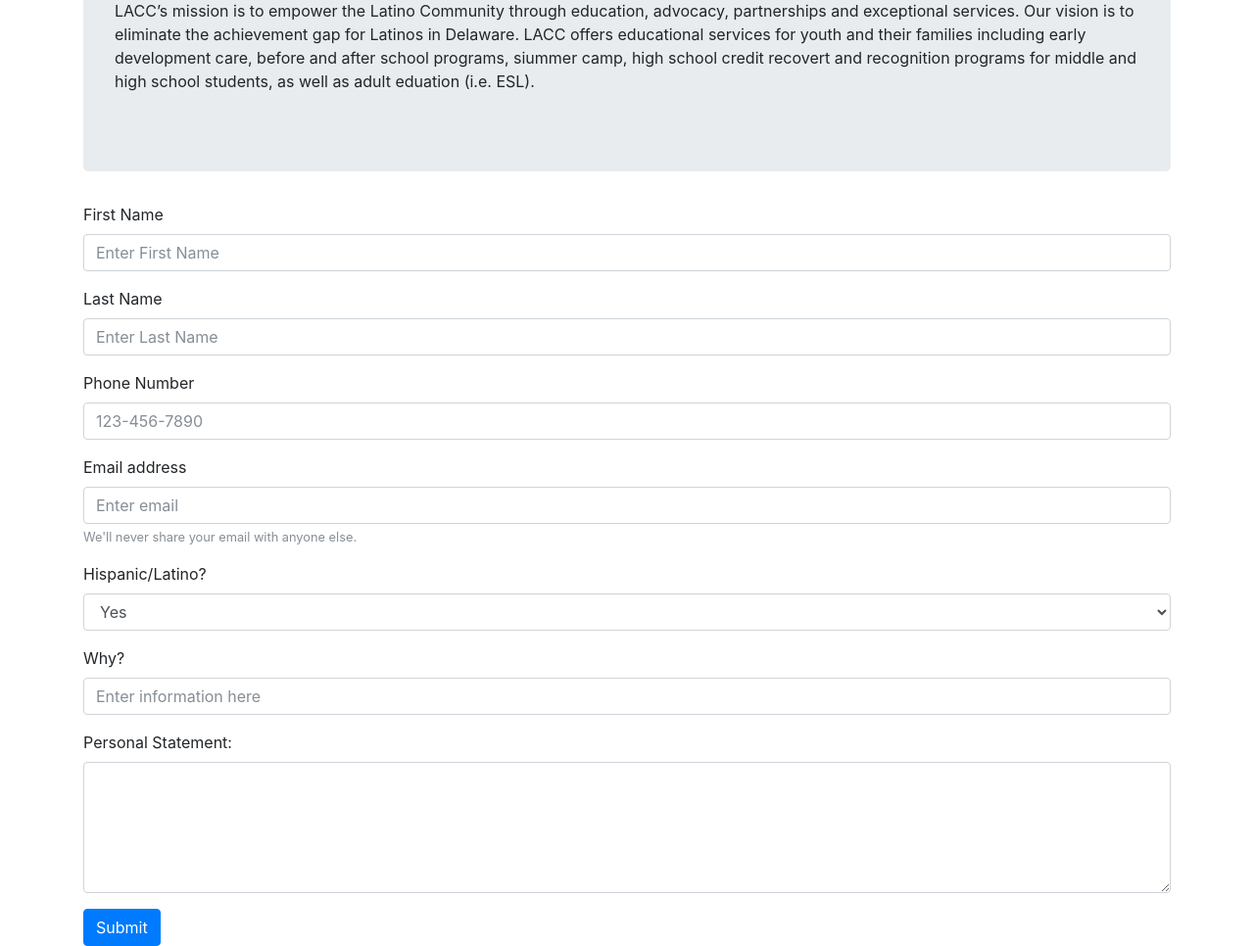
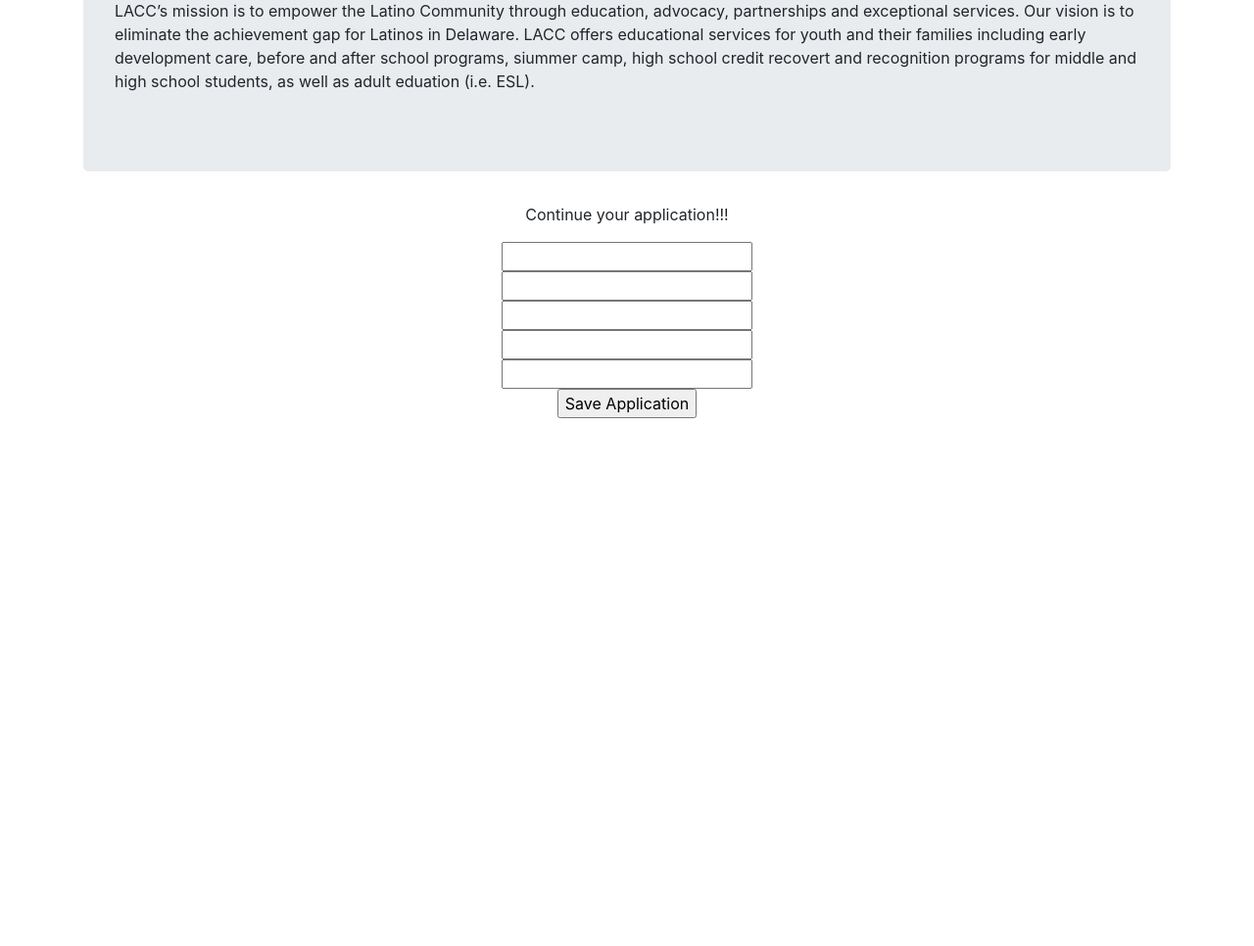
Before and after one commit to delaware2017/team-13, a Flask app: template flask-logins/templates/application.html in a window 1280 px wide. Shown: the part 204-1170 px from the top of the page at 98% size. After the commit the page ends 631 px from the top, so only its background shows below. Run offline with Flask 2, Linux system fonts and the light colour scheme; the template is opened without the code that fills it, so the values that code supplies are empty; some libraries are stand-ins or nearby versions.

Commit message:
updated application UI

```diff
--- a/flask-logins/templates/application.html
+++ b/flask-logins/templates/application.html
@@ -58,7 +58,8 @@
 				<h6>Once you are done, click 'Submit'</h6>
 		    	<p>LACC’s mission is to empower the Latino Community through education, advocacy, partnerships and exceptional services.  Our vision is to eliminate the achievement gap for Latinos in Delaware.  LACC offers educational services for youth and their families including early development care, before and after school programs, siummer camp, high school credit recovert and recognition programs for middle and high school students, as well as adult eduation (i.e. ESL).</p>
 			</div>
-        <!-- <div class = "container text-center">
+
+      <div class = "container text-center">
         {% block body %}
         <p>
           Continue your application!!!
@@ -72,59 +73,9 @@
           <input type="submit" value="Save Application">
         </form>
         {% endblock %}
-        </div> -->
+      </div>
 
 
-
-    				 <form>
-						<div>
-	      					<div class="form-group">
-      							<label for="firstName">First Name</label>
-      							<input type="text" class="form-control" id="firstName" placeholder="Enter First Name" required="true">
-      						</div>
-						</div>
-						<div>
-  							<div class="form-group">
-  								<label for="lastName">Last Name</label>
-  								<input type="text" class="form-control" id="lastName" placeholder="Enter Last Name" required="true">
-  							</div>
-						</div>
-
-  						<div>
-  							<div class="form-group">
-  		  				    	<label for="phoneNumber">Phone Number</label>
-  		  				    	<input type="text" class="form-control" id="phoneNumber" placeholder="123-456-7890" required="true">
-  		  					</div>
-  						</div>
-
-  						<div>
-  							<div class="form-group">
-  								<label for="inputEmail">Email address</label>
-  						    	<input type="email" class="form-control" id="inputEmail" placeholder="Enter email">
-  						    	<small id="emailHelp" class="form-text text-muted">We'll never share your email with anyone else.</small>
-  							</div>
-  						</div>
-    					<div class="form-group">
-    					    <label for="isLatino">Hispanic/Latino?</label>
-    					    <select class="form-control" id="isLatino">
-
-        					    <option>Yes</option>
-        					    <option>No</option>
-    						   </select>
-    					</div>
-    					<div class="form-group">
-    	  				    <label for="whyLatino">Why?</label>
-    	  				    <input type="text" class="form-control" id="whyLatino" placeholder="Enter information here">
-    	  				</div>
-
-        				<div class="form-group">
-        					<label for="comment">Personal Statement:</label>
-        					<textarea class="form-control" rows="5" id="comment"></textarea>
-        				</div>
-
-          			<button type="submit" class="btn btn-primary">Submit</button>
-          		</form>
-	        </div>
 
 
 
```
Lines whose indentation alone changed are shown as unchanged.
